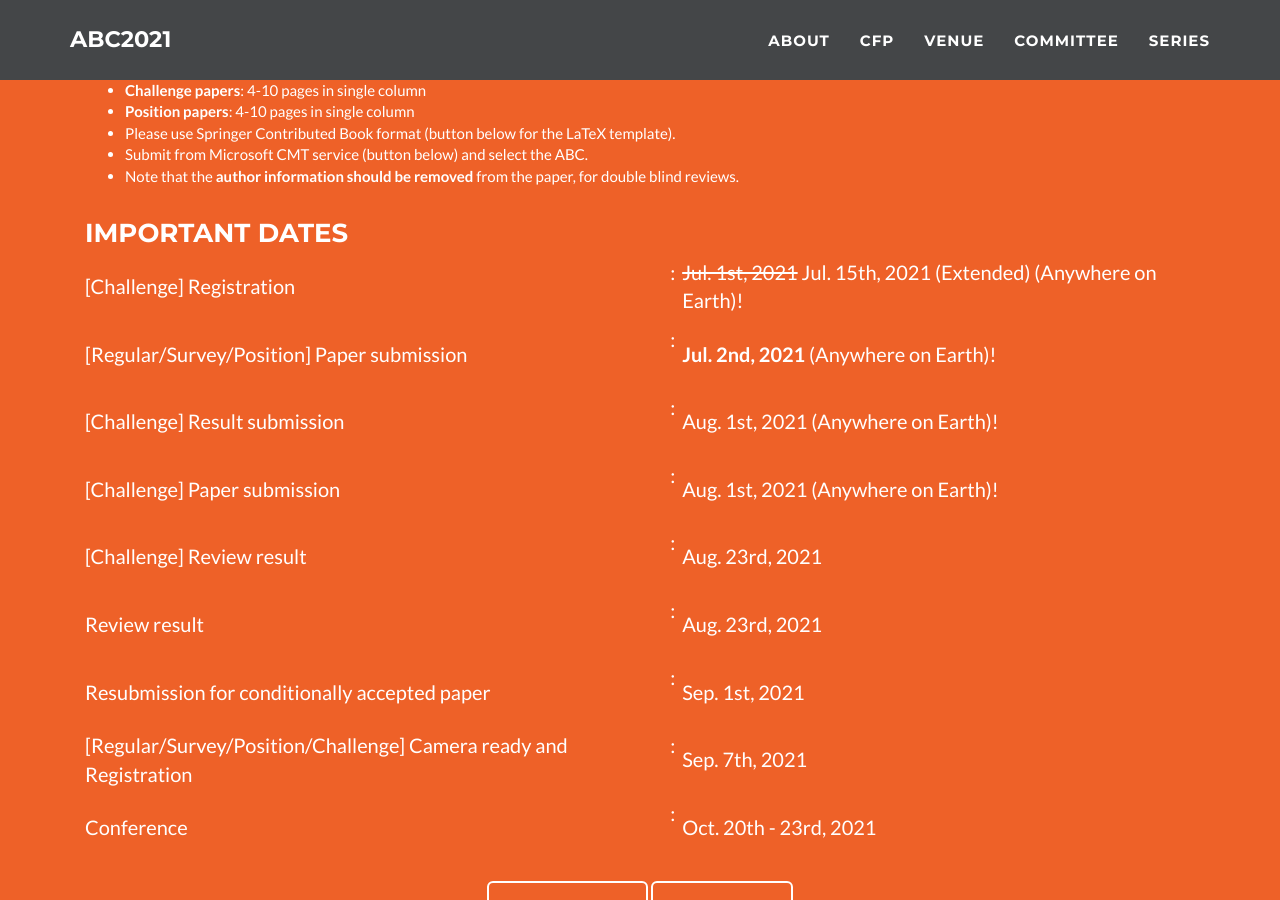
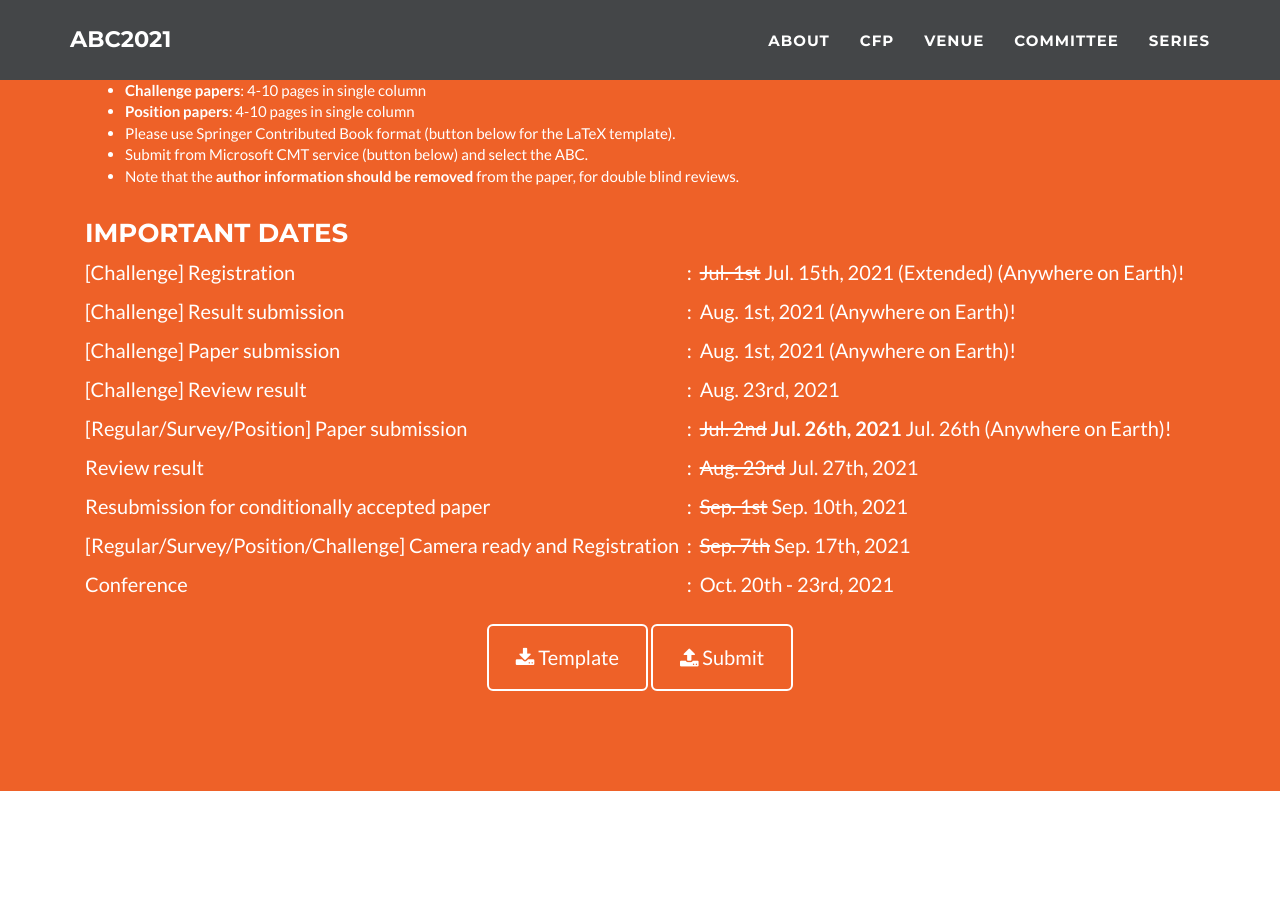
Before and after one commit to abc-research/abc-research.github.io, a Jekyll site: the page built from index.html, in a window 1280 px wide and 900 px high, scrolled down 2524 px. Built offline with Jekyll 4.4.1, drawn with Linux system fonts in a browser that asks for light colours.

Commit message:
Update _config.yml

```diff
--- a/_config.yml
+++ b/_config.yml
@@ -246,9 +246,7 @@ cfp:
      - item: "Note that the <b>author information should be removed</b> from the paper, for double blind reviews."
   dates:
     - name: "[Challenge] Registration"
-      date: <strike>Jul. 1st, 2021</strike> Jul. 15th, 2021 (Extended) (Anywhere on Earth)!
-    - name: "[Regular/Survey/Position] Paper submission"
-      date: <b>Jul. 2nd, 2021</b> (Anywhere on Earth)!
+      date: <strike>Jul. 1st</strike> Jul. 15th, 2021 (Extended) (Anywhere on Earth)!
     - name: "[Challenge] Result submission"
       date: Aug. 1st, 2021 (Anywhere on Earth)!
 # Aug. 9th: review deadline
@@ -256,12 +254,14 @@ cfp:
       date: Aug. 1st, 2021 (Anywhere on Earth)!
     - name: "[Challenge] Review result"
       date: Aug. 23rd, 2021
+    - name: "[Regular/Survey/Position] Paper submission"
+      date: <strike>Jul. 2nd</strike><b> Jul. 26th, 2021</b> Jul. 26th (Anywhere on Earth)!
     - name: "Review result"
-      date: Aug. 23rd, 2021
+      date: <strike>Aug. 23rd</strike> Jul. 27th, 2021
     - name: "Resubmission for conditionally accepted paper"
-      date: Sep. 1st, 2021
+      date: <strike>Sep. 1st</strike> Sep. 10th, 2021
     - name: "[Regular/Survey/Position/Challenge] Camera ready and Registration"
-      date: Sep. 7th, 2021
+      date: <strike>Sep. 7th</strike> Sep. 17th, 2021
 # Sep. 15th: submit to the publisher
     - name: "Conference"
       date: Oct. 20th - 23rd, 2021
```
